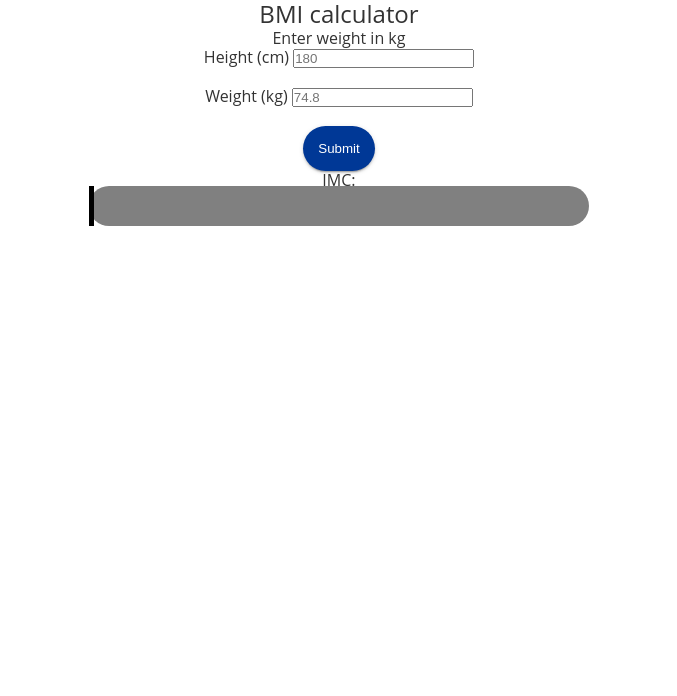
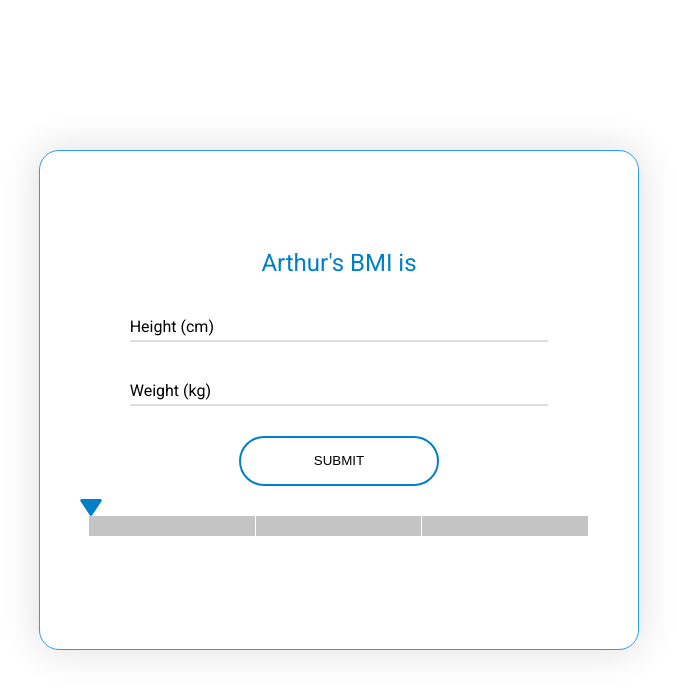
Before and after one commit to Senad92/bmi-calculator, a website: page index.html in a window 1280 px wide. Shown: the whole page, without its empty margins (301-978 px from the left). Drawn offline with Linux system fonts and the light colour scheme; files that its build step writes are made by us from their sources.

Commit message:
Finished 1.0.0 version of BMI Calculator widget

```diff
--- a/app/js/script.js
+++ b/app/js/script.js
@@ -1,23 +1,43 @@
-function calculateImc(form) {
-  let imcBar = document.getElementById("IMCbar");
-  let imcData = document.getElementById("imcData");
-  let imc =
-    form.weight.value / ((form.height.value / 100) * (form.height.value / 100));
-  let imcText;
-  if (imc <= 30) {
-    imcText = "Underweight";
-  } else if (imc > 30 && imc <= 90) {
-    imcText = "Normal Weight";
-  } else if (imc > 90) {
-    imcText = "Level 4 obesity";
-  }
-  if (imc <= 30) {
-    imcBar.style.width = "30%";
-  } else if (imc >= 50) {
-    imcBar.style.width = "100%";
-  } else {
-    imcBar.style.width = ((imc - 15) * 100) / 35 + "%";
-  }
-  imcData.innerHTML = `IMC: ${parseFloat(imc).toFixed(2)}  ${imcText}`;
-  return false;
+function calculateBmi(form) {
+  	let bmiBar = document.getElementById("BMIbar");
+  	let bmiData = document.getElementById("bmiData");
+  	let bmi = form.weight.value / ((form.height.value / 100) * (form.height.value / 100));
+  	let bmiText;
+
+  	if (bmi <= 30) {
+    	bmiText = "Underweight";
+  	} else if (bmi > 30 && bmi <= 90) {
+    	bmiText = "Normal Weight";
+  	} else if (bmi > 90) {
+    	bmiText = "Overweight";
+  	}
+
+	// Remove all classes from spans regarding Bar style
+
+	let divs = Array.from(document.getElementsByTagName("span"));
+	for (let div of divs) {
+		div.className = "";
+	}
+
+  	if (bmi <= 30) {
+    	bmiBar.style.width = "12%";
+		bmiData.innerHTML = `BMI: ${parseFloat(bmi).toFixed(2)}  ${bmiText}`;
+		bmiDataMain.innerHTML = `${parseFloat(bmi).toFixed(2)}`;
+		document.getElementById("bmiSpan1").classList.toggle("active");
+  	} else if (bmi > 30 && bmi < 90) {
+    	bmiBar.style.width = "45%";
+		bmiData.innerHTML = `BMI: ${parseFloat(bmi).toFixed(2)}  ${bmiText}`;
+		bmiDataMain.innerHTML = `${parseFloat(bmi).toFixed(2)}`;
+		document.getElementById("bmiSpan2").classList.toggle("active");
+  	} else if (bmi > 90 && bmi < 120) {
+    	bmiBar.style.width = "80%";
+		bmiData.innerHTML = `BMI: ${parseFloat(bmi).toFixed(2)}  ${bmiText}`;
+		bmiDataMain.innerHTML = `${parseFloat(bmi).toFixed(2)}`;
+		document.getElementById("bmiSpan3").classList.toggle("active");
+  	} else {
+    	bmiBar.style.width = "100%";
+    	bmiData.innerHTML = `Try again, BMI: ${parseFloat(bmi).toFixed(2)}  ${bmiText}`;
+		// document.getElementById("bmiSpan").classList.remove("active");
+  	}
+  	return false;
 }
--- a/app/scss/global.scss
+++ /dev/null
@@ -1,48 +0,0 @@
-@import "variables";
-
-@import url("https://fonts.googleapis.com/css2?family=Bitter:wght@400;500&family=Roboto:ital,wght@0,400;0,700;1,400&display=swap");
-
-* {
-  margin: 0;
-  padding: 0;
-  box-sizing: border-box;
-
-  &:before,
-  &:after {
-    box-sizing: border-box;
-  }
-}
-
-body {
-  font-family: $primary-font;
-  color: $color-black;
-  line-height: 1.2;
-  -webkit-font-smoothing: antialiased;
-  -moz-osx-font-smoothing: grayscale;
-}
-
-h1,
-h2,
-h3,
-h4,
-h5,
-h6 {
-  font-family: $secondary-font;
-  font-weight: 500;
-}
-
-a {
-  color: inherit;
-  text-decoration: none;
-}
-
-@import "components/grid";
-
-/**
- * temp
- *
- */
-
-.main {
-  padding-bottom: 200px;
-}
--- a/app/scss/style.scss
+++ b/app/scss/style.scss
@@ -1,3 +1,7 @@
+@import "variables";
+
+@import url("https://fonts.googleapis.com/css2?family=Roboto:ital,wght@0,400;0,700;1,400&display=swap");
+
 * {
 	margin: 0;
 	padding: 0;
@@ -9,9 +13,13 @@
 	}
 }
 
+html, body{
+	height: 100%;
+}
+
 body {
-  font-family: "Open Sans";
-  color: #333;
+	font-family: $primary-font;
+	color: $color-black;
 	line-height: 1.2;
 	-webkit-font-smoothing: antialiased;
 	-moz-osx-font-smoothing: grayscale;
@@ -23,8 +31,8 @@ h3,
 h4,
 h5,
 h6 {
-  font-family: #fff;
 	font-weight: 500;
+	color: $primary-color;
 }
 
 a {
@@ -32,49 +40,194 @@ a {
   text-decoration: none;
 }
 
-/**
- * temp
- *
- */
-
-.button {
-  color: #fff;
-  background-color: #003896;
-  cursor: pointer;
-  padding: 3%;
-  border: none;
-  border-radius: 50px;
-  box-shadow: 0 2px 2px 0 rgba(0, 0, 0, 0.14), 0 3px 1px -2px rgba(0, 0, 0, 0.2),
-    0 1px 5px 0 rgba(0, 0, 0, 0.12);
+section {
+	height: 100%;
+	display: flex;
+	align-items: center;
 }
 
-.button:hover {
-  background-color: #ddd;
-  color: #fff;
+form {
+	width: 70%;
 }
 
-.button:focus {
-  outline: 0;
-  background-color: #0d1728;
+.maintitle {
+	padding: 30px 0;
+
+	span{
+		font-weight: 700;
+	}
 }
 
-.max-550 {
+.container {
+	display: flex;
+    flex-direction: column;
+    align-items: center;
+    justify-content: center;
+    height: 500px;
+    justify-content: center;
+    background-color: $white;
+    border: 1px solid #289df6;
+    border-radius: 20px;
+    box-shadow: 0 0 40px 0 #ddd;
+    margin: 20px auto;
+    width: 600px;
+
+	&__form {
+		display: flex;
+		gap: 30px;
+		flex-direction: column;
+		align-items: center;
+	}
+
+	&__results {
 		max-width: 500px;
-  margin: auto;
+		width: 100%;
+		display: flex;
+		flex-direction: column-reverse;
+		margin: 30px 0;
+		gap: 15px;
 		text-align: center;
 	}
-#imcContainer {
-  width: 100%;
-  border-radius: 5px;
-  height: 40px;
-  background: grey;
-  border-radius: 50px;
 }
 
-#IMCbar {
-  width: 0%;
-  height: 40px;
-  margin-top: -5px;
-  border-right: 5px solid #000;
-  transition: all 2s ease;
+#bmiContainer {
+	height: 20px;
+    width: 100%;
+    border-radius: 23.122px;
+    display: flex;
+	background: $slider-color;
+	height: 20px;
+	position: relative;
+
+	#BMIbar {
+		width:$width;
+		height: 20px;
+		transition: all 1s ease;
+		position: absolute;
+		&:before {
+			content:url('../app/img/scaleIndicator.svg');
+			display: flex;
+			position: absolute;
+			right: -13px;
+			top: -17px;
+			z-index: 99999;
 		}
+	}
+
+	span {
+		width: calc(100% / 3);
+		height: 100%;
+		background: #C4C4C4;
+		display: block;
+		border-right: 1.5px solid white;
+	}
+
+	.active {
+		background: #FF4367;
+	}
+}
+
+
+.form-item {
+	position: relative;
+	width: 100%;
+
+	input {
+		&[type="number"] {
+			display: block;
+			width: 100%;
+			height: 34px;
+			font-size: 14px;
+			line-height: 1.4;
+			color: $font-color;
+			background-color: transparent;
+			background-image: none;
+			border: none;
+			border-bottom: 2px solid $border-color;
+			padding: 6px 12px 6px 0;
+
+			&:focus, &:active {
+				outline: none;
+				box-shadow: none;
+				color: $primary-color;
+			}
+
+			&:focus {
+				~ label {
+					&:before {
+						font-size: 12px;
+						bottom: 34px;
+						color: $primary-color;
+					}
+					&:after {
+						background-repeat: no-repeat;
+						background-size: 1000% 1000%;
+						background-image: radial-gradient(circle, $primary-color 10%, rgba(0, 0, 0, 0) 11%) !important;
+					}
+				}
+			}
+
+			&:not(:placeholder-shown) {
+				~ label {
+					&:before {
+						font-size: 12px;
+						bottom: 34px;
+					}
+				}
+			}
+
+		}
+	}
+	label {
+
+		&:before {
+			content: attr(data-label);
+			display: block;
+			position: absolute;
+			left: 0;
+			bottom: 6px;
+			transition: all .15s ease-in-out;
+		}
+
+		&:after {
+			content: '';
+			position: absolute;
+			display: inline-flex;
+			text-decoration: none;
+			justify-content: center;
+			align-items: center;
+			text-align: center;
+			bottom: 0;
+			left: 0;
+			width: 100%;
+			height: 2px;
+			transition: all 0.4s ease-in-out;
+			background-position: 50%;
+			background-size: 200% 200%;
+		}
+	}
+}
+
+
+// button
+
+button {
+	appearance: none;
+    -moz-appearance: none;
+    -webkit-appearance: none;
+    background-color: $white;
+    border: 2px solid $primary-color;
+    border-radius: 25px;
+    cursor: pointer;
+    height: 50px;
+    outline: 0;
+    overflow: hidden;
+    padding: 0;
+    transition: all .2s ease-in-out;
+    width: 200px;
+
+	&:hover {
+		background-color: $primary-color-hover;
+		color: $white;
+	}
+}
--- /dev/null
+++ b/app/scss/variables.scss
@@ -0,0 +1,9 @@
+$primary-font: "Roboto", sans-serif;
+$white: #fff;
+$primary-color: #007fc8;
+$primary-color-hover: #0199f1;
+$slider-color: #C4C4C4;
+$color-black: #000;
+$width: 0%;
+$font-color: #9e9e9e;
+$border-color: #ddd;
--- a/index.html
+++ b/index.html
@@ -5,40 +5,42 @@
     <meta http-equiv="X-UA-Compatible" content="IE=edge" />
     <meta name="viewport" content="width=device-width, initial-scale=1.0" />
     <title>BMI Calculator</title>
-    <link rel="stylesheet" href="dist/style.css" />
+	<link rel="stylesheet" href="dist/style.css">
   </head>
   <body>
-    <div class="max-550">
-      <h2>BMI calculator</h2>
-      <p>Enter weight in kg</p>
-      <form onsubmit="return calculateImc(this);" action="">
-        <label for="height">Height (cm)</label>
-        <input
-          type="number"
-          max="200"
-          name="height"
-          id="height"
-          placeholder="180"
-        /><br /><br />
-        <label for="weight">Weight (kg)</label>
-        <input
-          type="number"
-          max="300"
-          name="weight"
-          id="weight"
-          placeholder="74.8"
-        /><br /><br />
-        <input type="submit" value="Submit" class="button" />
+	<section>
+		<div class="container test">
+			<h1 class="maintitle">Arthur's BMI is <span id="bmiDataMain"></span></h1>
+
+			<form action="" onsubmit="return calculateBmi(this);">
+				<div class="container__form">
+					<!-- Enter your height -->
+					<div class="form-item">
+						<input type="number" max="200" name="height" id="height" placeholder="&nbsp;" required>
+						<label for="height" data-label="Height (cm)"></label>
+					</div>
+					<!-- Enter your weight -->
+					<div class="form-item">
+						<input type="number" max="150" name="weight" id="weight" placeholder="&nbsp;" required>
+						<label for="weight" data-label="Weight (kg)"></label>
+					</div>
+					<!-- Submit your results -->
+					<!-- <input type="submit" value="Submit" class="button"> -->
+					<button id="button" type="submit">SUBMIT</button>
+				</div>
 			</form>
 
-      <div>
-        <h4 id="imcData">IMC:</h4>
-        <div id="imcContainer">
-          <div id="IMCbar"></div>
+			<div class="container__results">
+				<h3 id="bmiData"></h3>
+				<div id="bmiContainer">
+					<div id="BMIbar"></div>
+					<span id="bmiSpan1"></span>
+					<span id="bmiSpan2"></span>
+					<span id="bmiSpan3"></span>
 				</div>
 			</div>
-      <br />
 		</div>
+	</section>
 	<script src="dist/script.js"></script>
 	</body>
 </html>
```
Also changed, not shown: app/img/scaleIndicator.svg (added), dist/script.js, dist/style.css, 2 other files. Lines whose indentation alone changed are shown as unchanged.
